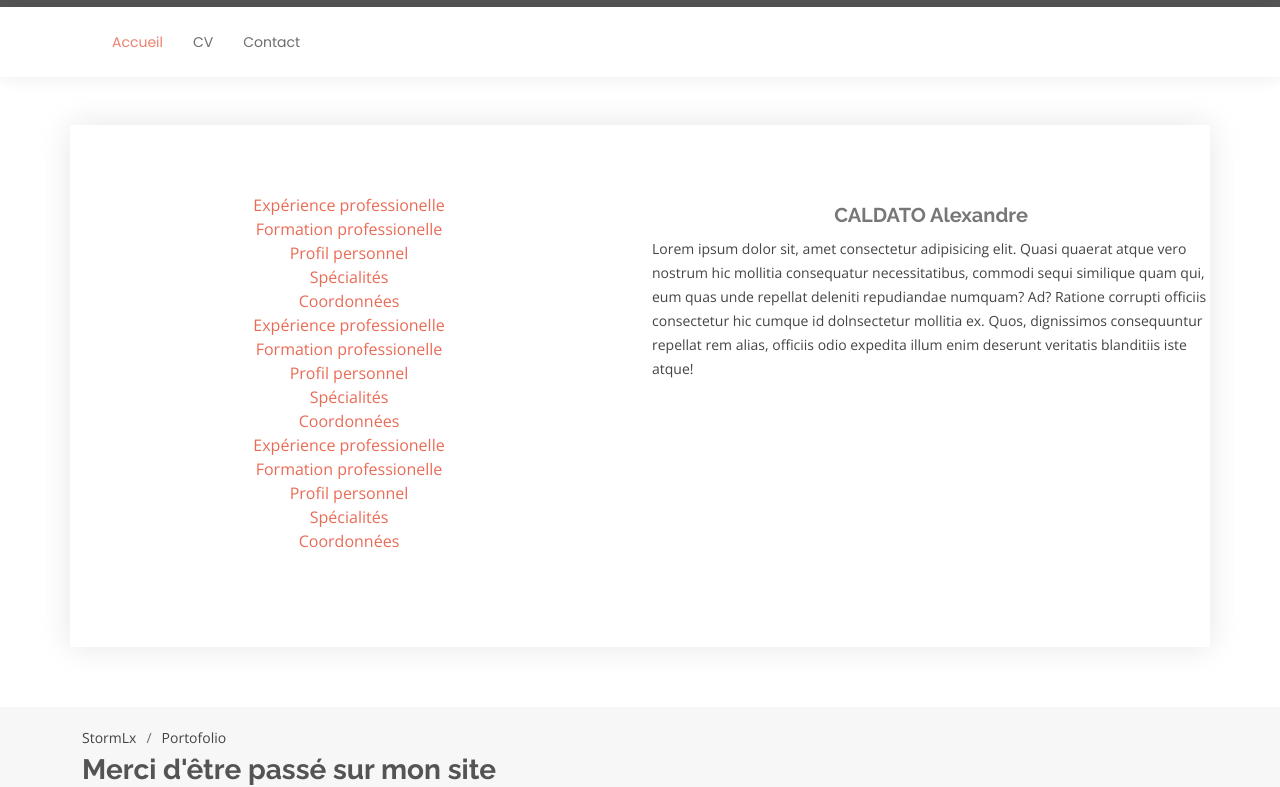
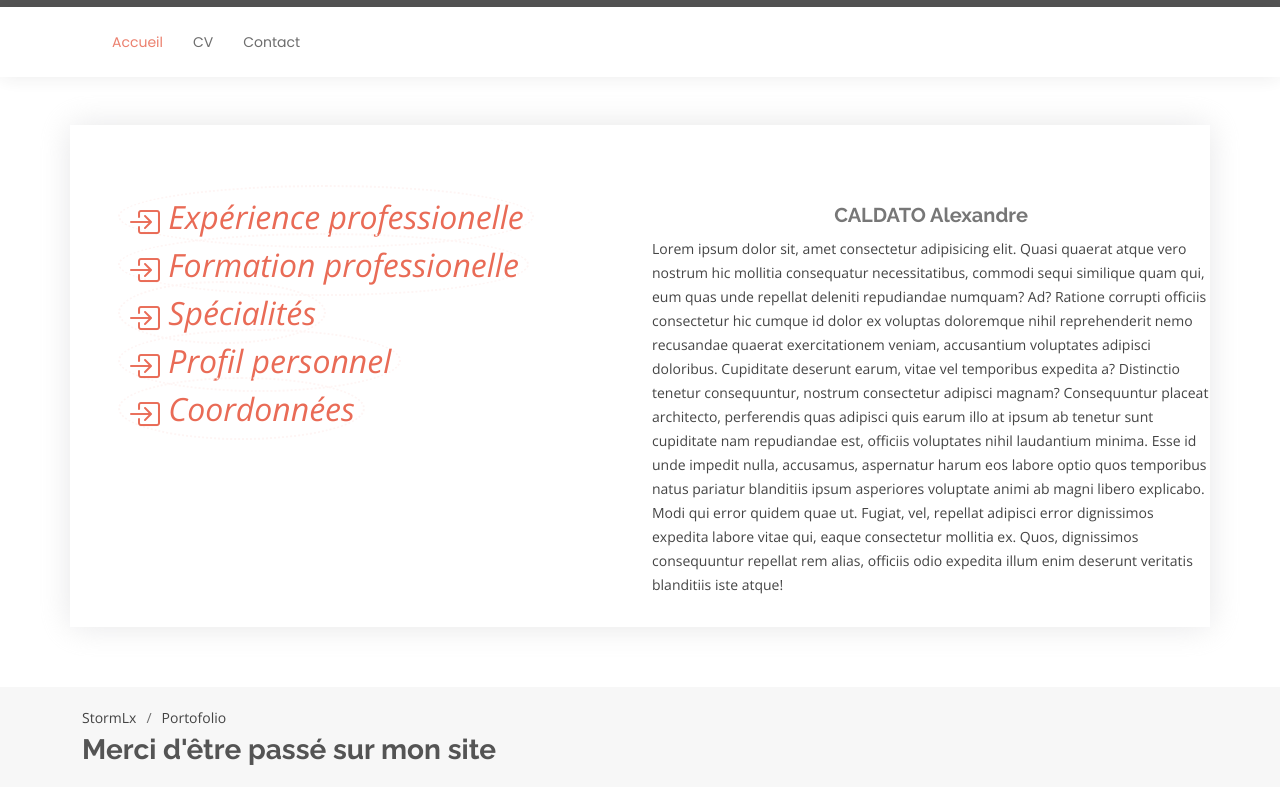
Before and after one commit to StormLx/Site-perso, a plain HTML site: page Projet solo/profil.html in a window 1280 px wide. Shown: the part 34-821 px from the top of the page. Drawn offline with nearby package versions, Linux system fonts and the light colour scheme; files whose address does not match are found by name.

Commit message:
Modified CV

```diff
--- a/Projet solo/profil.html
+++ b/Projet solo/profil.html
@@ -10,7 +10,9 @@
   <meta content="" name="keywords">
 
   <!-- google font -->
-  <link href="https://fonts.googleapis.com/css?family=Open+Sans:300,300i,400,400i,600,600i,700,700i|Raleway:300,300i,400,400i,500,500i,600,600i,700,700i|Poppins:300,300i,400,400i,500,500i,600,600i,700,700i" rel="stylesheet">
+  <link
+    href="https://fonts.googleapis.com/css?family=Open+Sans:300,300i,400,400i,600,600i,700,700i|Raleway:300,300i,400,400i,500,500i,600,600i,700,700i|Poppins:300,300i,400,400i,500,500i,600,600i,700,700i"
+    rel="stylesheet">
 
   <!-- css source files -->
   <link href="assets/source/bootstrap/css/bootstrap.min.css" rel="stylesheet">
@@ -28,7 +30,8 @@
   <section id="topbar" class="d-flex align-items-center">
     <div class="container d-flex justify-content-center justify-content-md-between">
       <div class="contact-info d-flex align-items-center">
-        <i class="bi bi-envelope d-flex align-items-center"><a href="mailto:a.caldato@digital-box.fr">a.caldato@digital-box.fr</a></i>
+        <i class="bi bi-envelope d-flex align-items-center"><a
+            href="mailto:a.caldato@digital-box.fr">a.caldato@digital-box.fr</a></i>
         <i class="bi bi-phone d-flex align-items-center ms-4"><span>+33 6 42 72 28 80</span></i>
       </div>
       <div class="social-links d-none d-md-flex align-items-center">
@@ -62,39 +65,45 @@
 
 
 
-<section id="" class="about contact">  <!-- Section 1 -->
+    <section id="" class="about contact">
+      <!-- Section 1 -->
       <div class="container mt-5 info-box">
 
         <div class="row">
           <div class="col-lg-6">
-            <nav  class="">
-            <ul class="p-5" style="list-style: none;">
-                <li><a href="exppro.html">Expérience professionelle</a></li>
-                <li><a href="formapro.html">Formation professionelle</a></li>
-                <li><a href="profil.html">Profil personnel</a></li>
-                <li><a href="spec.html">Spécialités</a></li>
-                <li><a href="coord.html">Coordonnées</a></li>
-                <li><a href="exppro.html">Expérience professionelle</a></li>
-                <li><a href="formapro.html">Formation professionelle</a></li>
-                <li><a href="profil.html">Profil personnel</a></li>
-                <li><a href="spec.html">Spécialités</a></li>
-                <li><a href="coord.html">Coordonnées</a></li>
-                <li><a href="exppro.html">Expérience professionelle</a></li>
-                <li><a href="formapro.html">Formation professionelle</a></li>
-                <li><a href="profil.html">Profil personnel</a></li>
-                <li><a href="spec.html">Spécialités</a></li>
-                <li><a href="coord.html">Coordonnées</a></li>
+            <nav class="">
+
+              <ul class="p-5" style="list-style: none; text-align: left;">
+
+                <li><a href="exppro.html"><i class="bi bi-box-arrow-in-right"> Expérience professionelle</i></a></li>
+                <li><a href="formapro.html"><i class="bi bi-box-arrow-in-right"> Formation professionelle</i></a></li>
+                <li><a href="spec.html"><i class="bi bi-box-arrow-in-right"> Spécialités</i></a></li>
+                <li><a href="profil.html"><i class="bi bi-box-arrow-in-right"> Profil personnel</i></a></li>
+                <li><a href="coord.html"><i class="bi bi-box-arrow-in-right"> Coordonnées</i></a></li>
+
+
               </ul>
             </nav>
 
           </div>
-
-
+          <!-- Section 2-->
           <div class="col-lg-6 pt-4 pt-lg-0 content mt-5">
             <h3 style="text-align: center">CALDATO Alexandre</h3>
 
-<p style="text-align: left;"> Lorem ipsum dolor sit, amet consectetur adipisicing elit. Quasi quaerat atque vero nostrum hic mollitia consequatur necessitatibus, commodi sequi similique quam qui, eum quas unde repellat deleniti repudiandae numquam? Ad?
-Ratione corrupti officiis consectetur hic cumque id dolnsectetur mollitia ex. Quos, dignissimos consequuntur repellat rem alias, officiis odio expedita illum enim deserunt veritatis blanditiis iste atque!</p>
+            <p style="text-align: left;"> Lorem ipsum dolor sit, amet consectetur adipisicing elit. Quasi quaerat atque
+              vero nostrum hic mollitia consequatur necessitatibus, commodi sequi similique quam qui, eum quas unde
+              repellat deleniti repudiandae numquam? Ad?
+              Ratione corrupti officiis consectetur hic cumque id dolor ex voluptas doloremque nihil reprehenderit nemo
+              recusandae quaerat exercitationem veniam, accusantium voluptates adipisci doloribus. Cupiditate deserunt
+              earum, vitae vel temporibus expedita a?
+              Distinctio tenetur consequuntur, nostrum consectetur adipisci magnam? Consequuntur placeat architecto,
+              perferendis quas adipisci quis earum illo at ipsum ab tenetur sunt cupiditate nam repudiandae est,
+              officiis voluptates nihil laudantium minima.
+              Esse id unde impedit nulla, accusamus, aspernatur harum eos labore optio quos temporibus natus pariatur
+              blanditiis ipsum asperiores voluptate animi ab magni libero explicabo. Modi qui error quidem quae ut.
+              Fugiat, vel, repellat adipisci error dignissimos expedita labore vitae qui, eaque consectetur mollitia ex.
+              Quos, dignissimos consequuntur repellat rem alias, officiis odio expedita illum enim deserunt veritatis
+              blanditiis iste atque!</p>
 
           </div>
 
@@ -108,7 +117,7 @@ Ratione corrupti officiis consectetur hic cumque id dolnsectetur mollitia ex. Qu
     </section>
     <!-- End  Section -->
 
-</main>
+  </main> <!-- Bot Bar-->
   <section id="botbar" class="botbar">
     <div class="container">
 
@@ -118,9 +127,7 @@ Ratione corrupti officiis consectetur hic cumque id dolnsectetur mollitia ex. Qu
       </ol>
       <h2>Merci d'être passé sur mon site</h2>
     </div>
-  </section
-
-<!-- Home Sections end -->
+  </section <!-- Home Sections end -->
 
   </main>
 
@@ -136,11 +143,11 @@ Ratione corrupti officiis consectetur hic cumque id dolnsectetur mollitia ex. Qu
 
   <a href="#" class="back-to-top d-flex align-items-center justify-content-center"><i class="bi bi-capslock"></i></a>
 
-  <!-- Vendor JS Files -->
+  <!--  JS Files -->
   <script src="assets/source/bootstrap/js/bootstrap.bundle.min.js"></script>
 
 
-  <!-- Template Main JS File -->
+  <!--  JS File -->
   <script src="assets/js/main.js"></script>
 
 </body>
```
Also changed, not shown: Projet solo/contact.html (+2 -2 lines), Projet solo/coord.html (+38 -33 lines), Projet solo/cv.html (+12 -18 lines), Projet solo/exppro.html (+34 -34 lines), Projet solo/formapro.html (+34 -32 lines), Projet solo/index.html (+2 -2 lines), Projet solo/spec.html (+37 -33 lines). Lines whose indentation alone changed are shown as unchanged.
